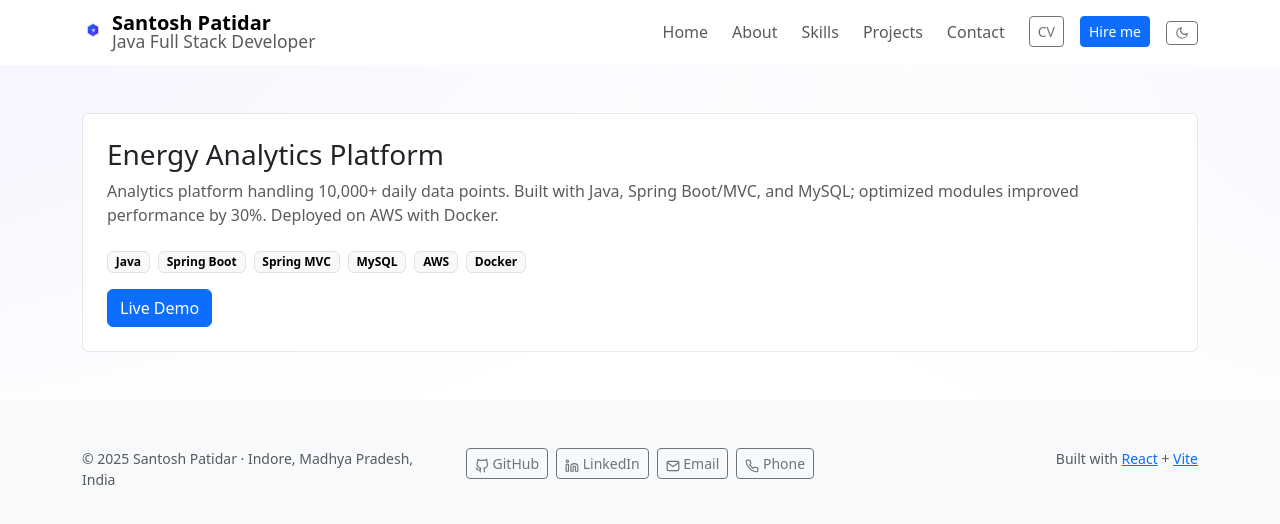
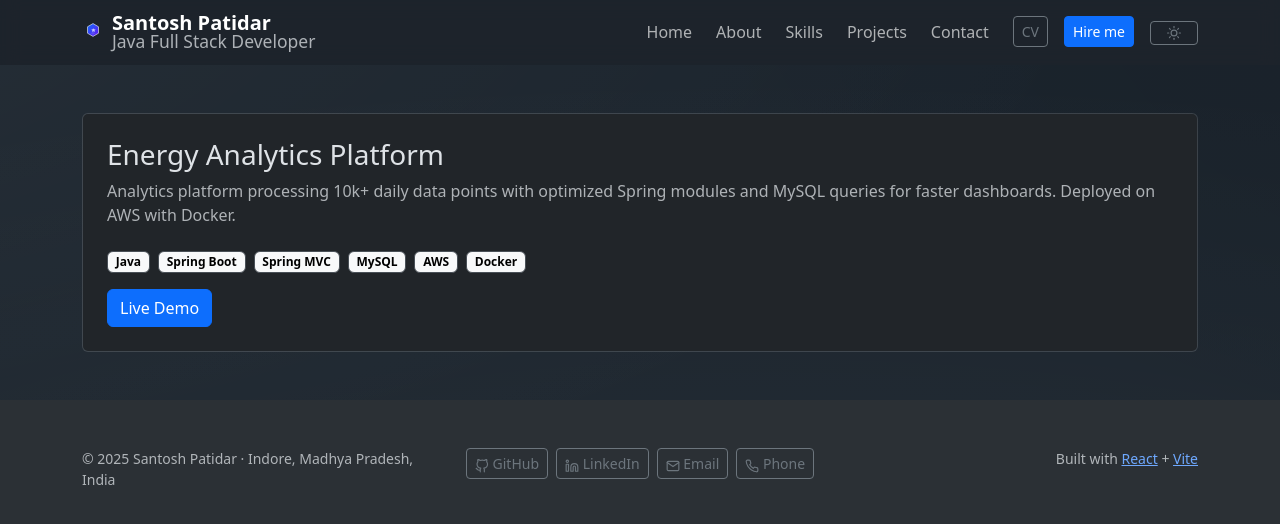
Before and after one commit to Santu-developer/my-webfolio, a React (Vite) app: page /projects/energy-analytics-platform in a window 1280 px wide. Shown: the top 524 px of the page. Built offline with nearby package versions, Linux system fonts and the light colour scheme.

Commit message:
Add ePowerSports project, default dark mode

```diff
--- a/src/components/DarkModeToggle.jsx
+++ b/src/components/DarkModeToggle.jsx
@@ -7,7 +7,7 @@ export default function DarkModeToggle() {
   return (
     <button
       aria-label="Toggle dark mode"
-      className="btn btn-outline-secondary btn-sm d-inline-flex align-items-center"
+      className="btn btn-outline-secondary btn-sm d-inline-flex align-items-center justify-content-center px-3"
       onClick={toggle}
       title={isDark ? 'Switch to light mode' : 'Switch to dark mode'}
     >
--- a/src/data/projects.js
+++ b/src/data/projects.js
@@ -2,19 +2,29 @@
 const projects = [
   {
     slug: 'sonnen-tech',
-    title: 'Sonnen Tech – IT Solutions Company Website',
+    title: 'Sonnen Tech – Company Website',
     description:
-      'Corporate website for Sonnen Tech, where I work as a developer. Updated and maintained the complete website with Bootstrap 5, featuring comprehensive service sections (Web, Mobile, JAVA, React, Python, ROR development), integrated contact system, portfolio showcase, and career opportunities. Fully responsive, SEO optimized, and deployed on Netlify.',
-    tags: ['Bootstrap 5', 'HTML/CSS', 'JavaScript', 'Responsive Design', 'SEO', 'Netlify'],
+      'Production company website with services, portfolio, careers, and contact flow. Responsive UI with Bootstrap 5 and ongoing SEO/performance improvements.',
+    tags: ['Bootstrap 5', 'HTML/CSS', 'JavaScript', 'Responsive Design', 'SEO'],
     links: {
-      demo: 'https://sonnen-tech.netlify.app/',
+      demo: 'https://sonnentechs.com/',
+    },
+  },
+  {
+    slug: 'epowersports-vehiclehub',
+    title: 'ePowerSports – VehicleHub Platform',
+    description:
+      'Full‑stack vehicle listing platform with role-based dashboards, JWT auth, profile uploads, and checkout/payments. Built with React + Vite + Tailwind and Express + MongoDB.',
+    tags: ['React', 'Vite', 'Tailwind CSS', 'Node.js', 'Express', 'MongoDB', 'JWT', 'Stripe'],
+    links: {
+      demo: 'https://epowersports.net/',
     },
   },
   {
     slug: 'energy-analytics-platform',
     title: 'Energy Analytics Platform',
     description:
-      'Analytics platform handling 10,000+ daily data points. Built with Java, Spring Boot/MVC, and MySQL; optimized modules improved performance by 30%. Deployed on AWS with Docker.',
+      'Analytics platform processing 10k+ daily data points with optimized Spring modules and MySQL queries for faster dashboards. Deployed on AWS with Docker.',
     tags: ['Java', 'Spring Boot', 'Spring MVC', 'MySQL', 'AWS', 'Docker'],
     links: {
       // github: 'https://github.com/XX/energy-analytics-platform',
@@ -25,7 +35,7 @@ const projects = [
     slug: 'rishtaconnect',
     title: 'RishtaConnect – Matrimonial Web Platform',
     description:
-      'Backend for 500+ concurrent users with load balancing and optimized queries (50% faster). 20+ REST APIs with JWT auth; responsive React + Angular frontend boosted mobile adoption by 45%.',
+      'Matrimonial platform with 20+ secure REST APIs (JWT) and performance-tuned queries for high concurrency. Built with Spring Boot + MySQL and responsive frontend.',
     tags: ['Spring Boot', 'REST', 'JWT', 'MySQL', 'React', 'Angular'],
     links: {
       // github: 'https://github.com/XX/rishtaconnect',
@@ -36,11 +46,11 @@ const projects = [
     slug: 'react-portfolio',
     title: 'Personal Portfolio (This Website)',
     description:
-      'This very portfolio website, built with React 18, Vite, React Router, Framer Motion, and Bootstrap 5. It showcases projects, skills, and a contact form with EmailJS integration, and is deployed via GitHub Pages.',
+      'My portfolio website built with React + Vite, animations (Framer Motion), routing, dark mode, and an EmailJS contact form. Deployed on GitHub Pages.',
     tags: ['React', 'Vite', 'Bootstrap 5', 'Framer Motion', 'React Router', 'SPA'],
     links: {
       // Demo points to the current site
-      demo: 'https://my-webfolio-site.netlify.app/',
+      demo: 'https://santu-developer.github.io/my-webfolio/',
       // Optionally add your repository URL here when available
       // github: 'https://github.com/<your-username>/<your-repo>',
     },
--- a/src/hooks/useTheme.jsx
+++ b/src/hooks/useTheme.jsx
@@ -1,12 +1,12 @@
 // Simple Theme context for dark/light mode with localStorage persistence
 import { createContext, useContext, useEffect, useMemo, useState } from 'react'
 
-const ThemeContext = createContext({ theme: 'light', toggle: () => {} })
+const ThemeContext = createContext({ theme: 'dark', toggle: () => {} })
 
 export function ThemeProvider({ children }) {
   const [theme, setTheme] = useState(() => {
     const saved = localStorage.getItem('theme')
-    return saved || 'light'
+    return saved || 'dark'
   })
 
   useEffect(() => {
```
